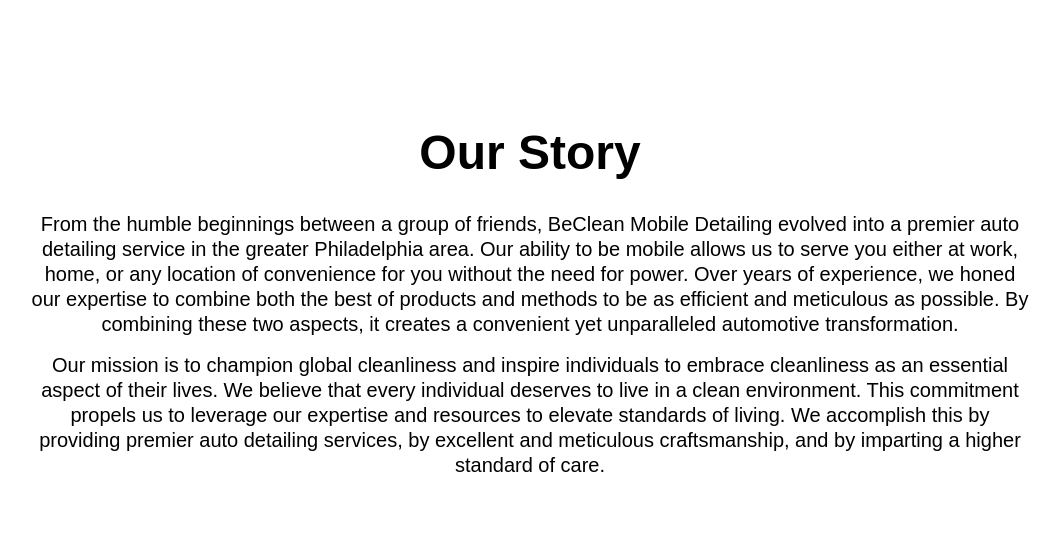
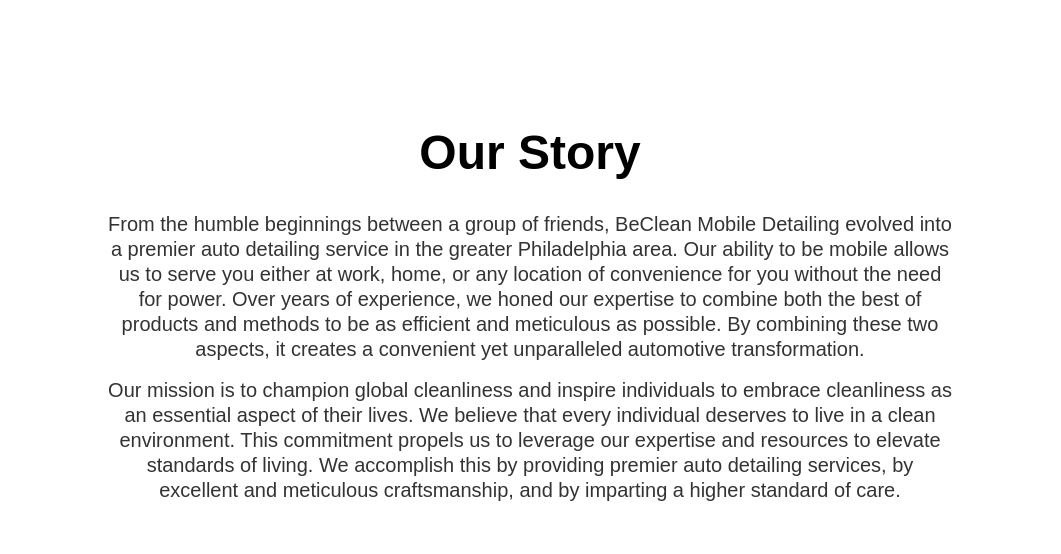
Before and after one commit to jisanjung/beclean, a website built with Vite: page index.html in a window 1280 px wide. Shown: the part 4313-4867 px from the top of the page, without its empty margins (110-1171 px from the left). Built offline with nearby package versions, Linux system fonts and the light colour scheme.

Commit message:
style our story section for desktop

```diff
--- a/src/styles/ourstory.css
+++ b/src/styles/ourstory.css
@@ -2,6 +2,18 @@
     margin-top: 5rem;
     margin-bottom: 5rem;
 }
+#ourStorySection p {
+    color: #333;
+}
 #ourStorySection .title-sm {
     margin-bottom: 2rem;
 }
+
+/* small desktop view */
+@media screen and (min-width: 1024px) {
+    #ourStorySection {
+        width: 850px;
+        margin: 0 auto;
+        margin-bottom: 8rem;
+    }
+}
```
